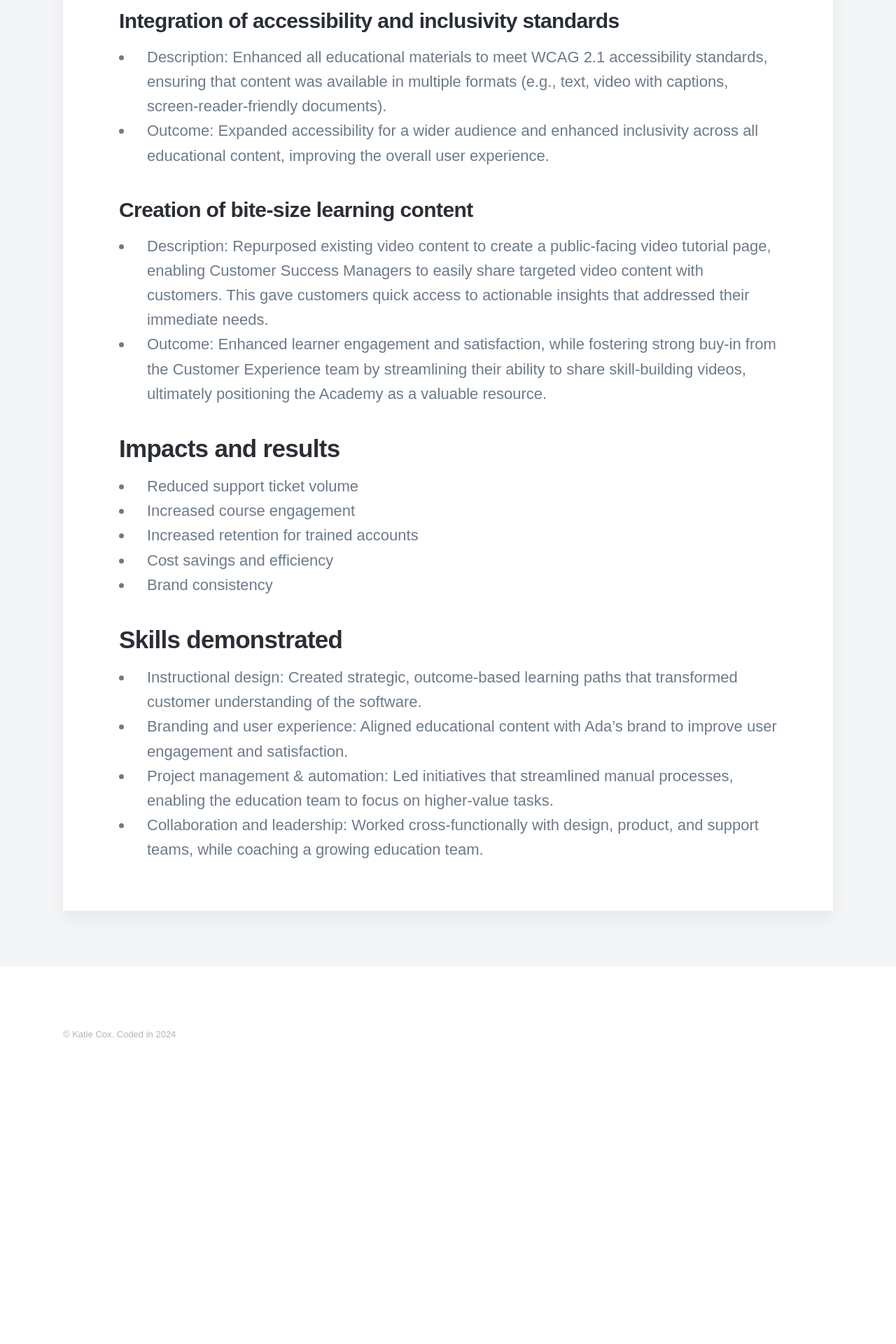
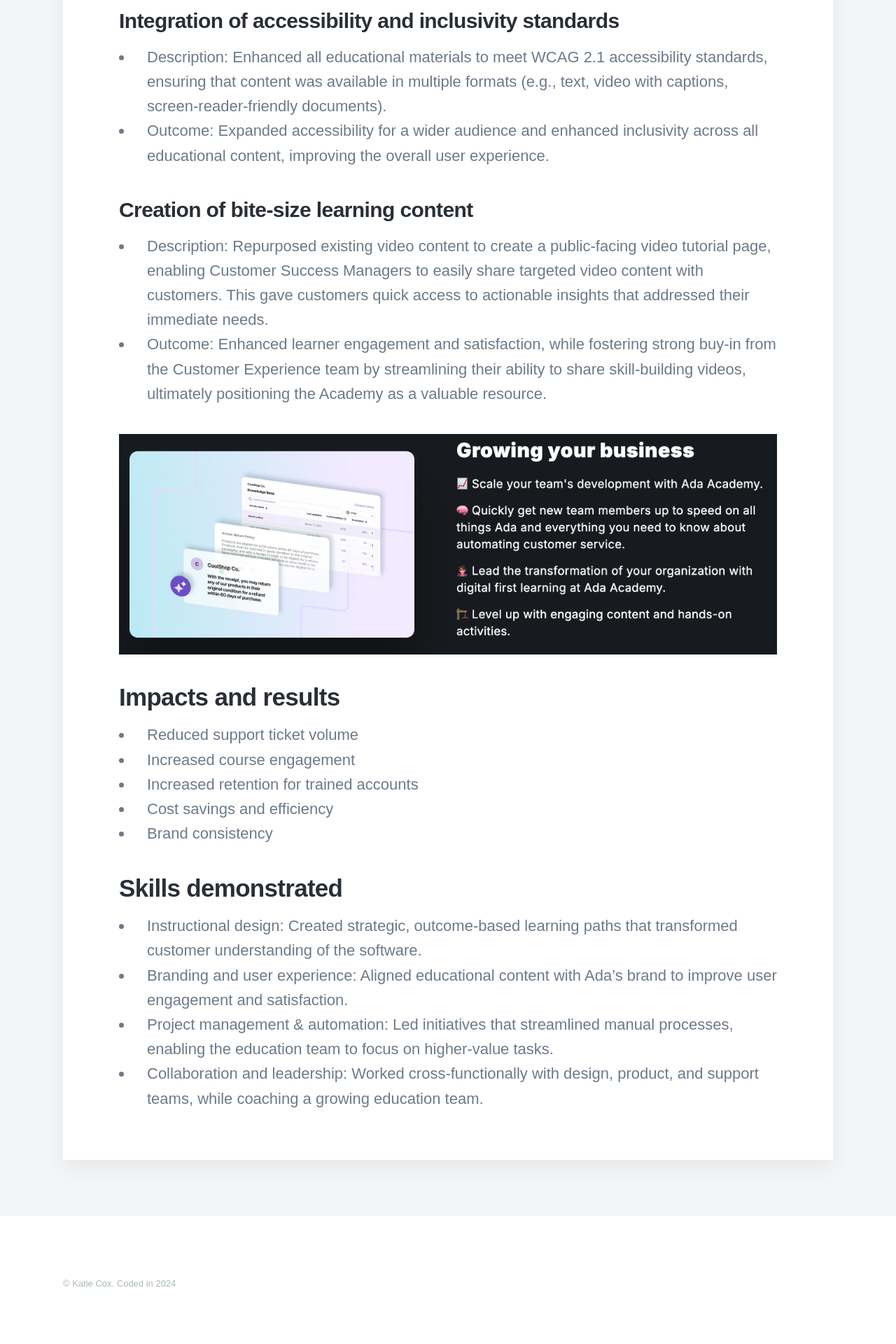
Before and after one commit to cox-katie/portfolio, a Jekyll site: the page built from _projects/ada-academy.md, in a window 1280 px wide. Shown: the part 3470-5390 px from the top of the page at 70% size. Built offline with Jekyll 4.4.1, drawn with Linux system fonts in a browser that asks for light colours; nearby versions of some CDN libraries; some web fonts are replaced; before the commit the page ends 5034 px from its top, so only the background shows below that.

Commit message:
adding image to academy

```diff
--- a/_projects/ada-academy.md
+++ b/_projects/ada-academy.md
@@ -60,6 +60,8 @@ During my time at Ada, I led a refresh of the entire program, creating clear, ou
  - Description: Repurposed existing video content to create a public-facing video tutorial page, enabling Customer Success Managers to easily share targeted video content with customers. This gave customers quick access to actionable insights that addressed their immediate needs.
  - Outcome: Enhanced learner engagement and satisfaction, while fostering strong buy-in from the Customer Experience team by streamlining their ability to share skill-building videos, ultimately positioning the Academy as a valuable resource.
 
+<img src="/images/Ada-Academy/growing-business.png" />
+
 ## Impacts and results
  - Reduced support ticket volume
  - Increased course engagement
```
Also changed, not shown: images/Ada-Academy/growing-business.png (added).
